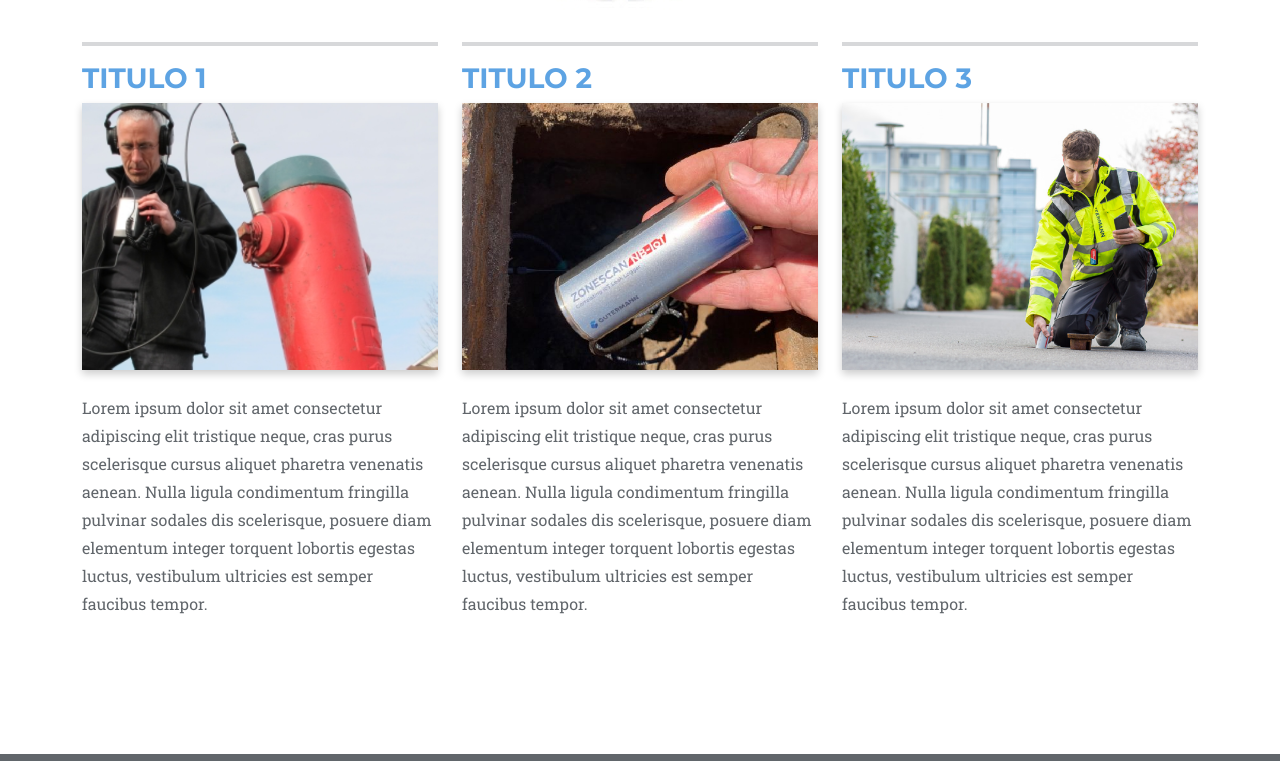
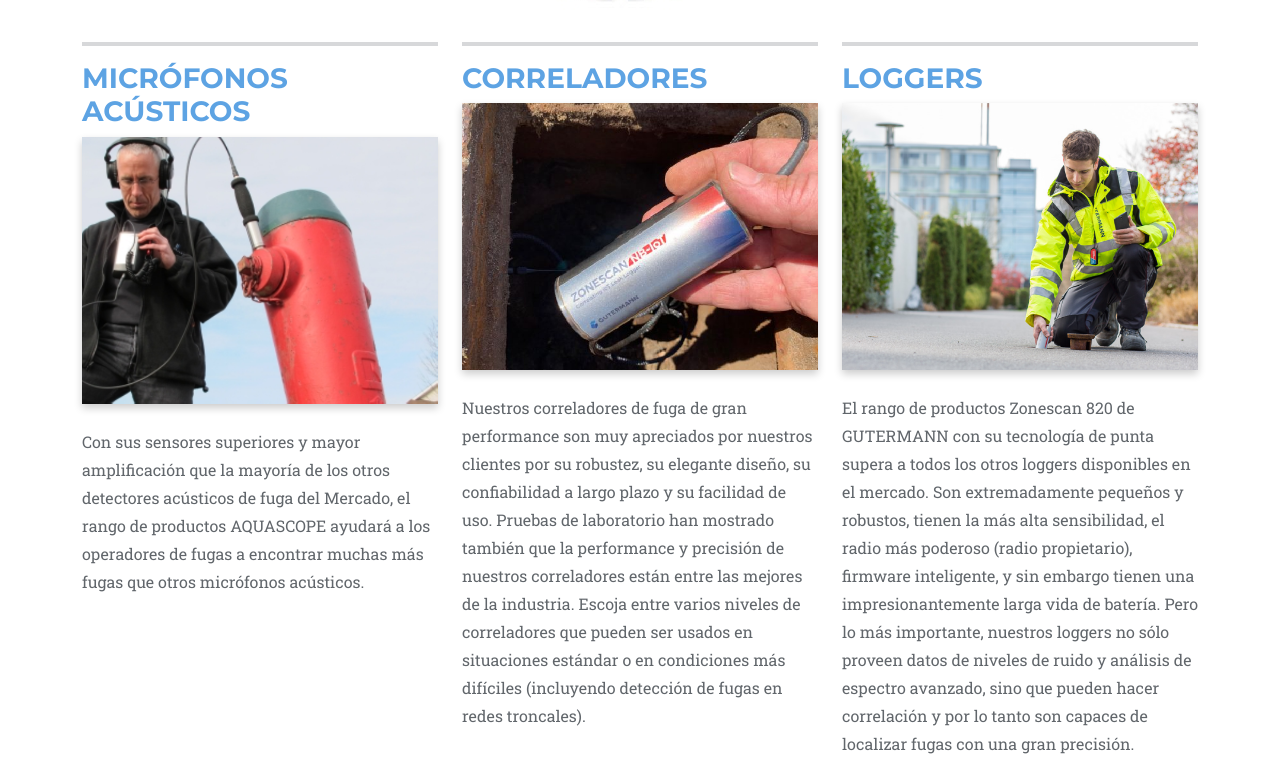
Before and after one commit to personal-projects-dev-org/WebPage-JohnHolloway, a plain HTML site: page products.html in a window 1280 px wide. Shown: the part 1795-2556 px from the top of the page. Drawn offline with nearby package versions, Linux system fonts and the light colour scheme; a web font is replaced by a local one.

Commit message:
Add info

```diff
--- a/products.html
+++ b/products.html
@@ -164,7 +164,7 @@
         <div class="row">
             <div class="col-lg-4 col-sm-4 mb-4 products-row1">
                 <hr>
-                <h3 style="color: #5DA3E3;">TITULO 1</h3>
+                <h3 style="color: #5DA3E3;">MICR&Oacute;FONOS AC&Uacute;STICOS</h3>
                 <!-- products item 1-->
                 <div class="products-item">
                     <a class="products-link" href="acoustic-microphone.html">
@@ -176,15 +176,14 @@
                 </div>
                 <br>
                 <p>
-                    Lorem ipsum dolor sit amet consectetur adipiscing elit tristique neque, cras purus scelerisque
-                    cursus aliquet pharetra venenatis aenean. Nulla ligula condimentum fringilla pulvinar sodales dis
-                    scelerisque, posuere diam elementum integer torquent lobortis egestas luctus, vestibulum ultricies
-                    est semper faucibus tempor.
+                    Con sus sensores superiores y mayor amplificación que la mayoría de los otros detectores acústicos
+                    de fuga del Mercado, el rango de productos AQUASCOPE ayudará a los operadores de fugas a encontrar
+                    muchas más fugas que otros micrófonos acústicos.
                 </p>
             </div>
             <div class="col-lg-4 col-sm-4 mb-4 products-row1">
                 <hr>
-                <h3 style="color: #5DA3E3;">TITULO 2</h3>
+                <h3 style="color: #5DA3E3;">CORRELADORES</h3>
                 <!-- products item 2-->
                 <div class="products-item">
                     <a class="products-link" href="correlators.html">
@@ -196,15 +195,17 @@
                 </div>
                 <br>
                 <p>
-                    Lorem ipsum dolor sit amet consectetur adipiscing elit tristique neque, cras purus scelerisque
-                    cursus aliquet pharetra venenatis aenean. Nulla ligula condimentum fringilla pulvinar sodales dis
-                    scelerisque, posuere diam elementum integer torquent lobortis egestas luctus, vestibulum ultricies
-                    est semper faucibus tempor.
+                    Nuestros correladores de fuga de gran performance son muy apreciados por nuestros clientes por su
+                    robustez, su elegante diseño, su confiabilidad a largo plazo y su facilidad de uso. Pruebas de
+                    laboratorio han mostrado también que la performance y precisión de nuestros correladores están entre
+                    las mejores de la industria. Escoja entre varios niveles de correladores que pueden ser usados en
+                    situaciones estándar o en condiciones más difíciles (incluyendo detección de fugas en redes
+                    troncales).
                 </p>
             </div>
             <div class="col-lg-4 col-sm-4 mb-4 products-row1">
                 <hr>
-                <h3 style="color: #5DA3E3;">TITULO 3</h3>
+                <h3 style="color: #5DA3E3;">LOGGERS</h3>
                 <!-- products item 3-->
                 <div class="products-item">
                     <a class="products-link" href="loggers.html">
@@ -216,10 +217,12 @@
                 </div>
                 <br>
                 <p>
-                    Lorem ipsum dolor sit amet consectetur adipiscing elit tristique neque, cras purus scelerisque
-                    cursus aliquet pharetra venenatis aenean. Nulla ligula condimentum fringilla pulvinar sodales dis
-                    scelerisque, posuere diam elementum integer torquent lobortis egestas luctus, vestibulum ultricies
-                    est semper faucibus tempor.
+                    El rango de productos Zonescan 820 de GUTERMANN con su tecnología de punta supera a todos los otros
+                    loggers disponibles en el mercado. Son extremadamente pequeños y robustos, tienen la más alta
+                    sensibilidad, el radio más poderoso (radio propietario), firmware inteligente, y sin embargo tienen
+                    una impresionantemente larga vida de batería. Pero lo más importante, nuestros loggers no sólo
+                    proveen datos de niveles de ruido y análisis de espectro avanzado, sino que pueden hacer correlación
+                    y por lo tanto son capaces de localizar fugas con una gran precisión.
                 </p>
             </div>
         </div>
```
Also changed, not shown: correlators.html (+7 -6 lines), index.html (+6 -6 lines).
